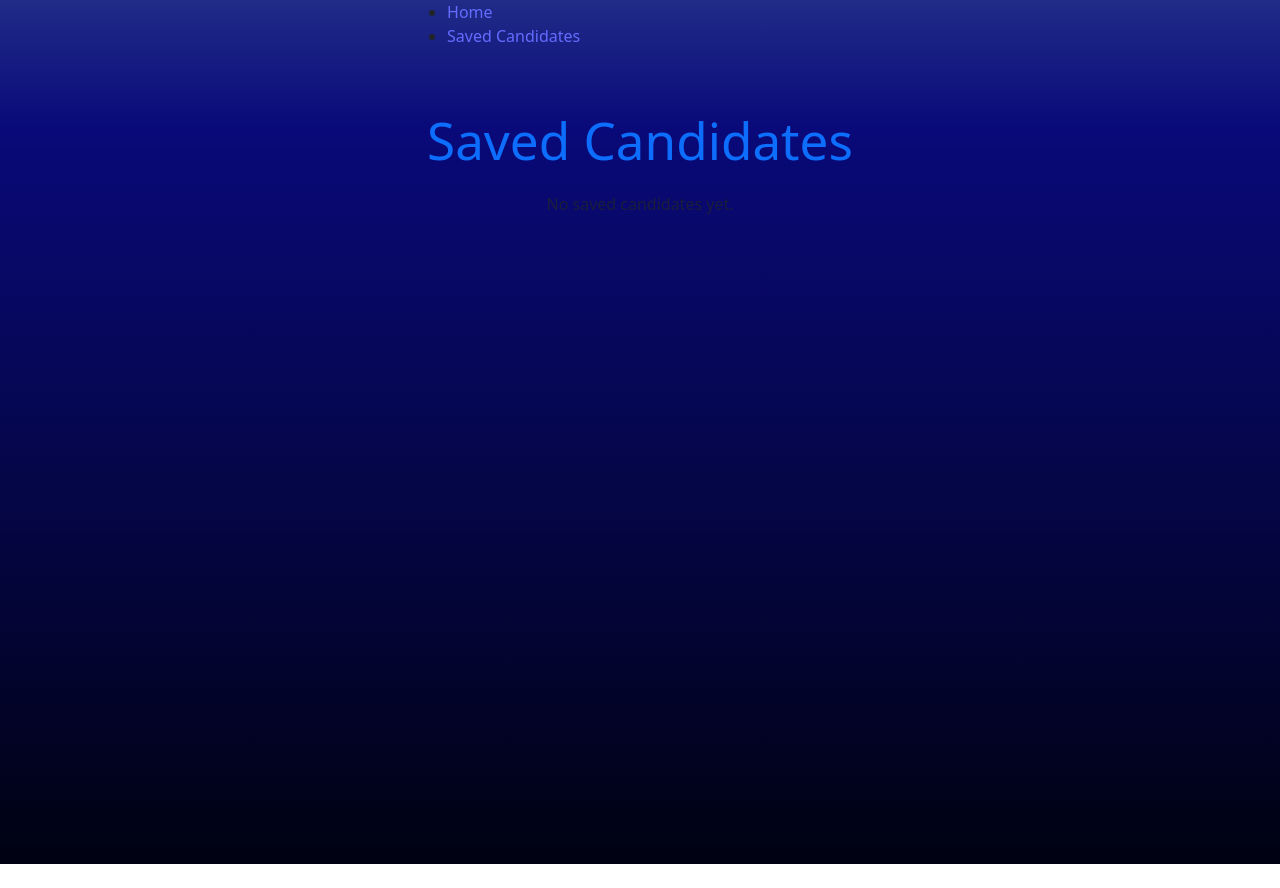
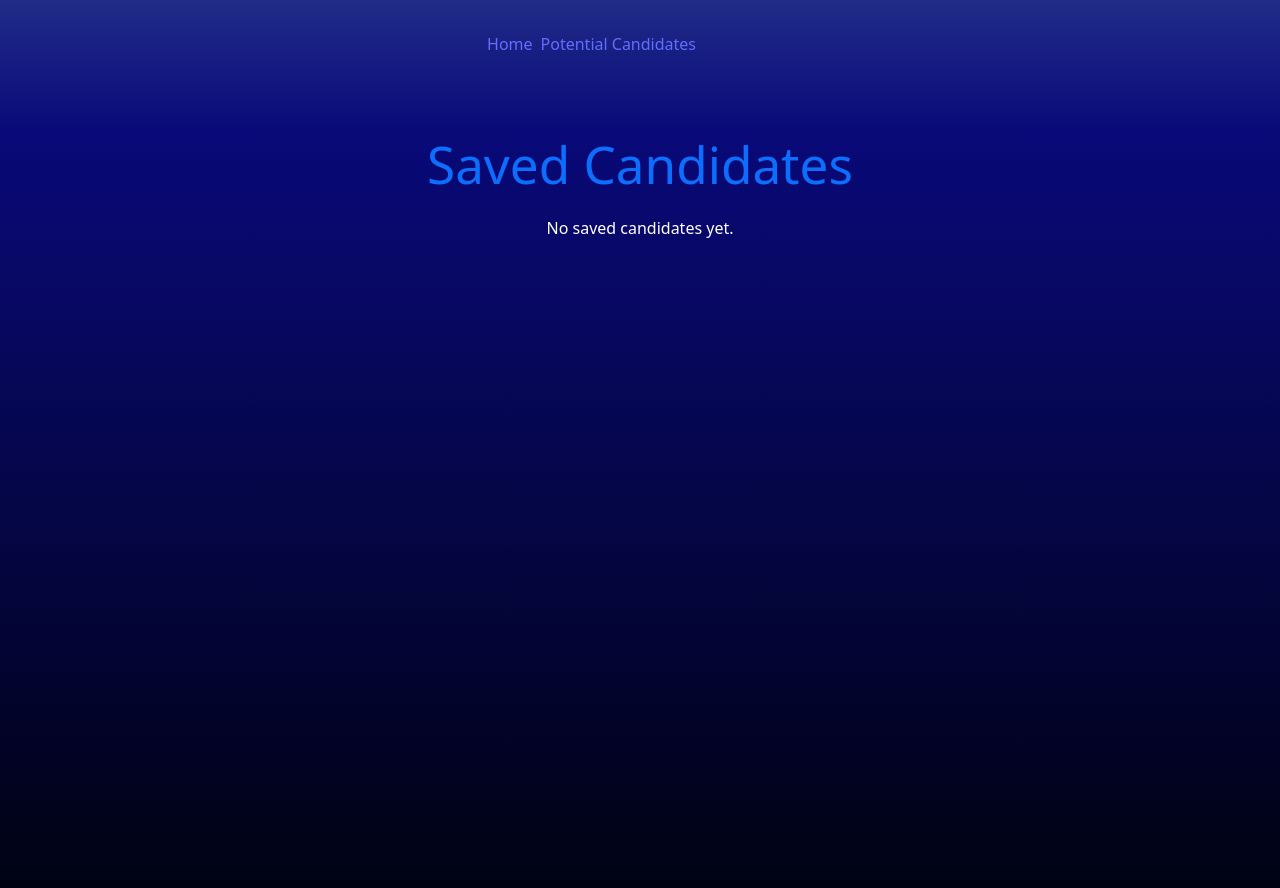
Before and after one commit to Kristenshields/Challenge-13-Candidate-Search, a React (Vite) app in the folder Develop/: page /SavedCandidates in a window 1280 px wide. Before the commit the page ends 864 px from the top, so only its background shows below. Built offline with nearby package versions, Linux system fonts and the light colour scheme.

Commit message:
working on CSS to resemble mock-up

```diff
--- a/Develop/src/components/Nav.tsx
+++ b/Develop/src/components/Nav.tsx
@@ -3,13 +3,13 @@ import { Link } from 'react-router-dom';
 const Nav = () => {
     // TODO: Add necessary code to display the navigation bar and link between the pages
     return (
-      <nav>
-        <ul>
-          <li>
+      <nav className="nav">
+        <ul className="nav">
+          <li className="nav-item">
             <Link to="/">Home</Link>
           </li>
           <li>
-            <Link to="/SavedCandidates">Saved Candidates</Link>
+            <Link to="/SavedCandidates">Potential Candidates</Link>
           </li>
         </ul>
       </nav>
--- a/Develop/src/pages/CandidateSearch.tsx
+++ b/Develop/src/pages/CandidateSearch.tsx
@@ -104,6 +104,7 @@ const CandidateSearch = () => {
             className="btn btn-danger rounded-circle p-2"
             style={{ width: "3rem", height: "3rem" }}
             onClick={fetchCandidate}
+
           >
             -
           </button>
--- a/Develop/src/pages/SavedCandidates.tsx
+++ b/Develop/src/pages/SavedCandidates.tsx
@@ -22,7 +22,7 @@ const SavedCandidates = () => {
       <div className="container py-5">
       <h1 className="mb-4 text-center text-primary">Saved Candidates</h1>
       {candidates.length === 0 ? (
-        <p className="text-center text-muted">No saved candidates yet.</p>
+        <p className="text-center">No saved candidates yet.</p>
       ) : (
         <div className="table-responsive">
           <table className="table table-striped table-hover align-middle">
```
